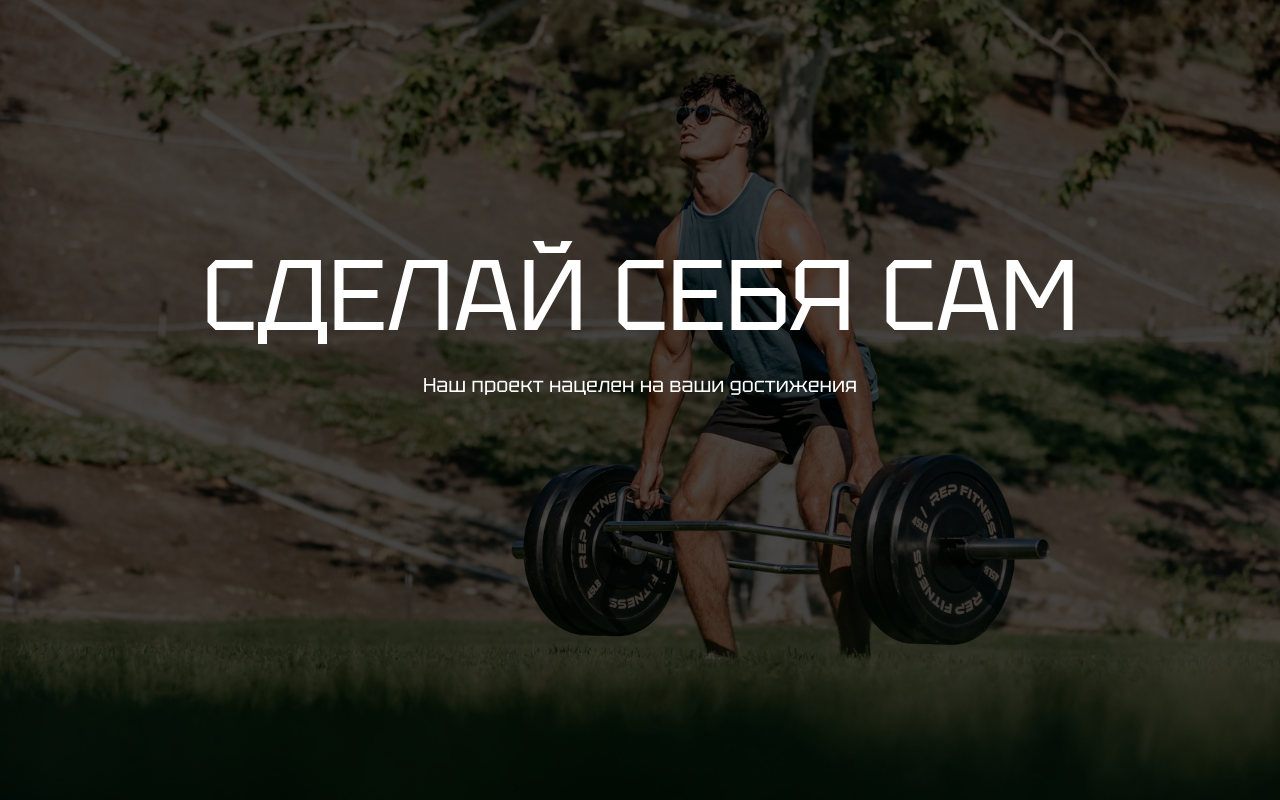
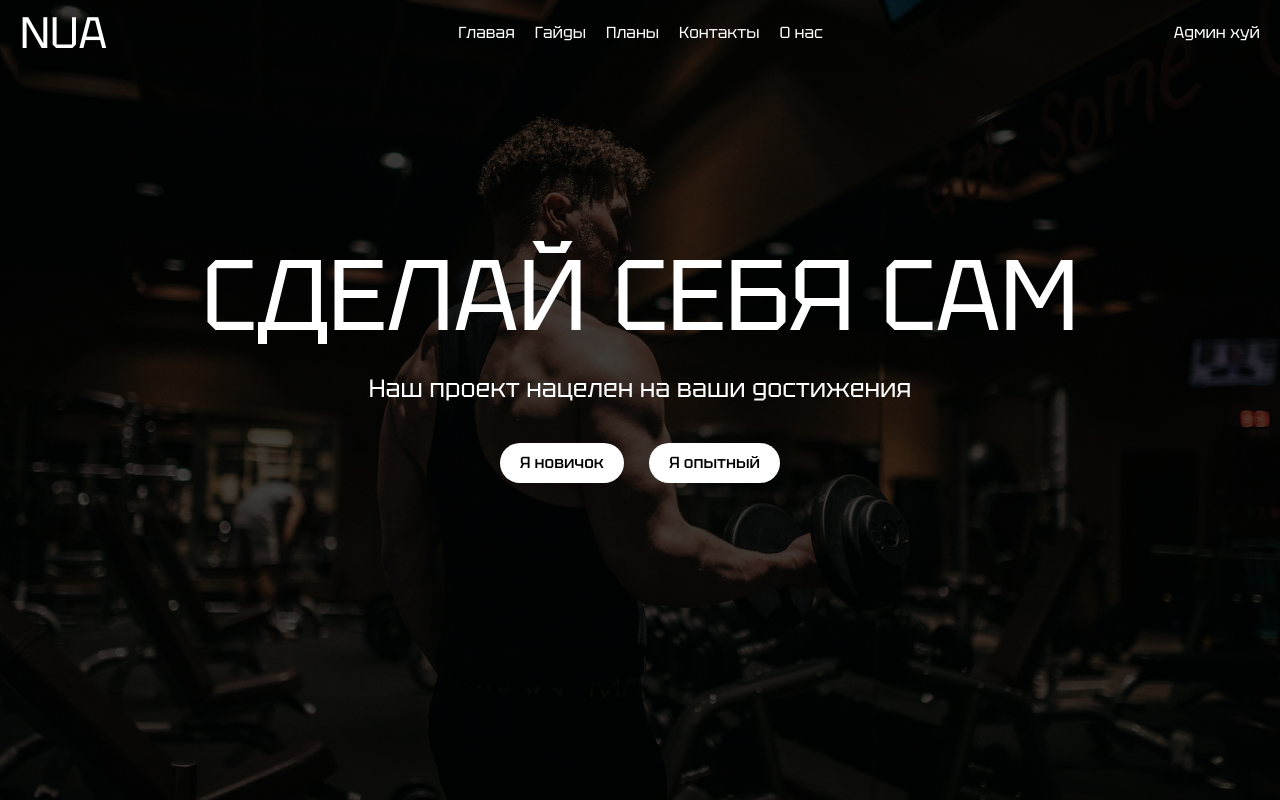
Before and after one commit to mamedbekovruslan/nua, a React (Vite) app: page / in a window 1280 px wide. Built offline with nearby package versions, Linux system fonts and the light colour scheme.

Commit message:
Переделать навигацию

```diff
--- a/src/pages/Home/Home.module.css
+++ b/src/pages/Home/Home.module.css
@@ -22,6 +22,21 @@
   }
 
   .description {
-    font-size: 20px;
+    font-size: 25px;
   }
+
+  .buttonContainer {
+    width: 280px;
+    display: flex;
+    justify-content: space-between;
+    margin-top: 35px;
+
+    button {
+      background-color: white;
+      padding: 8px 20px;
+      border-radius: 50px;
+      font-weight: 500;
+    }
+  }
+
 }
--- a/src/pages/Home/Home.tsx
+++ b/src/pages/Home/Home.tsx
@@ -1,4 +1,4 @@
-import backgroundImg from "../../assets/backgrounds/joe-mcferrin-s6znUip3Mro-unsplash.jpg";
+import backgroundImg from "../../assets/backgrounds/luke-witter-k47w6BeapCs-unsplash.jpg";
 import styles from "./Home.module.css";
 
 export const Home = () => (
@@ -8,6 +8,10 @@ export const Home = () => (
       <div className={styles.description}>
         Наш проект нацелен на ваши достижения
       </div>
+      <div className={styles.buttonContainer}>
+        <button className={styles.button}>Я новичок</button>
+        <button className={styles.button}>Я опытный</button>
+      </div>
     </div>
     <img src={backgroundImg} style={{ filter: "brightness(0.3)" }} />
   </div>
--- a/src/pages/Layout/Layout.module.css
+++ b/src/pages/Layout/Layout.module.css
@@ -1,4 +1,24 @@
+.navbarContainer {
+  position: absolute;
+  z-index: 999;
+  width: 100%;
+  display: flex;
+  justify-content: space-between;
+  align-items: center;
+  padding: 0px 20px;
+  color: white;
+
+  .logo {
+    font-size: 44px;
+  }
+}
+
 nav {
-  position: absolute;
-  width: 100%;
+  display: flex;
+  justify-content: center;
+  z-index: 999;
+
+  .link {
+    padding: 0 10px;
+  }
 }
--- a/src/pages/Layout/Layout.tsx
+++ b/src/pages/Layout/Layout.tsx
@@ -3,10 +3,27 @@ import styles from "./Layout.module.css";
 
 export const Root = () => (
   <div>
-    <nav className={styles.nav}>
-      <Link to="/">Главая</Link>
-      <Link to="/about">О нас</Link>
-    </nav>
+    <div className={styles.navbarContainer}>
+      <div className={styles.logo}>NUA</div>
+      <nav className={styles.nav}>
+        <Link className={styles.link} to="/">
+          Главая
+        </Link>
+        <Link className={styles.link} to="/">
+          Гайды
+        </Link>
+        <Link className={styles.link} to="/">
+          Планы
+        </Link>
+        <Link className={styles.link} to="/about">
+          Контакты
+        </Link>
+        <Link className={styles.link} to="/about">
+          О нас
+        </Link>
+      </nav>
+      <div>Админ хуй</div>
+    </div>
     <Outlet />
   </div>
 );
```
